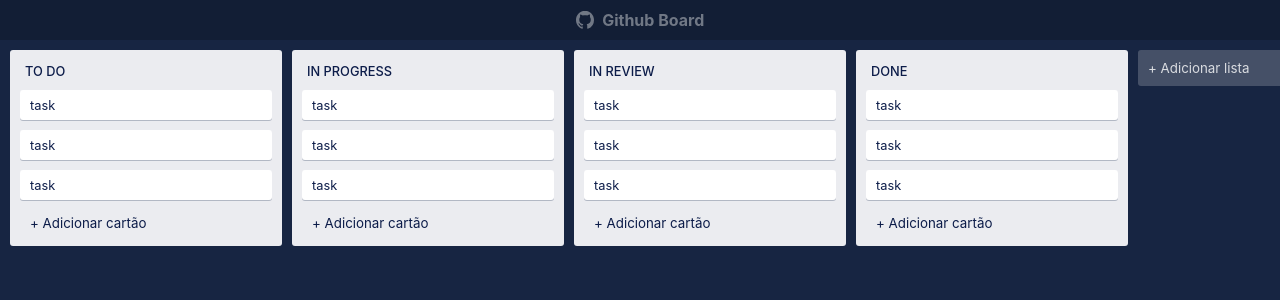
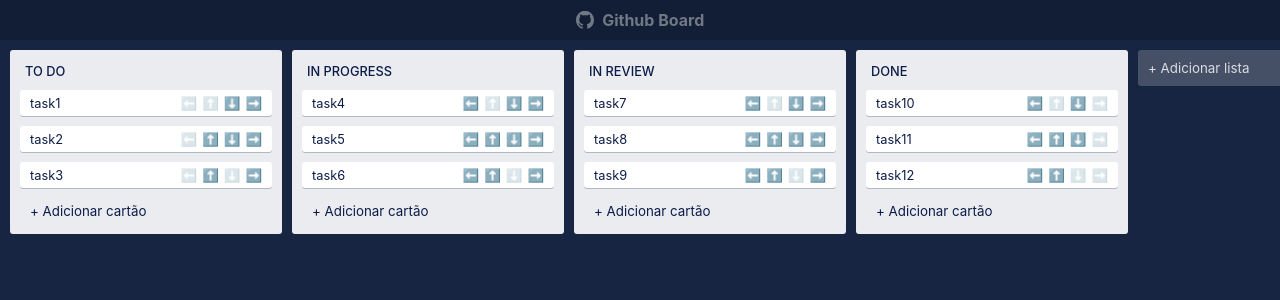
Before and after one commit to sharoneh/github-board, a React (Create React App) app: page / in a window 1280 px wide. Shown: the top 300 px of the page. Built offline with nearby package versions, Linux system fonts and the light colour scheme.

Commit message:
card actions fixes

```diff
--- a/package.json
+++ b/package.json
@@ -6,6 +6,8 @@
     "@testing-library/jest-dom": "^5.11.4",
     "@testing-library/react": "^11.1.0",
     "@testing-library/user-event": "^12.1.10",
+    "array-move": "^3.0.1",
+    "immutability-helper": "^3.1.1",
     "node-sass": "^5.0.0",
     "prop-types": "^15.7.2",
     "react": "^17.0.1",
@@ -13,6 +15,7 @@
     "react-redux": "^7.2.2",
     "react-scripts": "4.0.3",
     "redux": "^4.0.5",
+    "redux-thunk": "^2.3.0",
     "web-vitals": "^1.0.1"
   },
   "scripts": {
@@ -44,6 +47,7 @@
     "eslint-config-prettier": "^8.1.0",
     "eslint-plugin-prettier": "^3.3.1",
     "eslint-plugin-react": "^7.22.0",
-    "prettier": "^2.2.1"
+    "prettier": "^2.2.1",
+    "redux-logger": "^3.0.6"
   }
 }
--- a/src/components/App.js
+++ b/src/components/App.js
@@ -3,7 +3,6 @@
 
 import Header from './Header'
 import List from './List'
-import Card from './Card'
 import '../styles/App.scss'
 
 function App({ lists }) {
@@ -13,11 +12,12 @@
 
       <div className="board">
         {lists.map(({ title, tasks }, listIndex) => (
-          <List title={title} key={`list#${listIndex}`} index={listIndex}>
-            {tasks.map((task, taskIndex) => (
-              <Card title={task} key={`list#${listIndex}-card#${taskIndex}`} />
-            ))}
-          </List>
+          <List
+            title={title}
+            key={`list#${listIndex}`}
+            index={listIndex}
+            tasks={tasks}
+          />
         ))}
 
         <List />
--- a/src/components/Card.js
+++ b/src/components/Card.js
@@ -1,16 +1,70 @@
 import PropTypes from 'prop-types'
+import { connect } from 'react-redux'
+import { moveTaskInList, moveTaskToList } from '../redux/BoardReducer'
 import '../styles/Card.scss'
 
-const Card = ({ title }) => {
+const Card = ({
+  title,
+  listIndex,
+  taskIndex,
+  moveTaskInList,
+  moveTaskToList,
+  lists,
+}) => {
+  const list = lists[listIndex]
+
   return (
     <div className="card">
       <span>{title}</span>
+
+      <div className="actions">
+        <button
+          onClick={() => moveTaskToList(taskIndex, listIndex, listIndex - 1)}
+          className="back"
+          disabled={listIndex === 0}
+        >
+          ⬅️
+        </button>
+
+        <button
+          onClick={() => moveTaskInList(listIndex, taskIndex, taskIndex - 1)}
+          className="up"
+          disabled={taskIndex === 0}
+        >
+          ⬆️
+        </button>
+
+        <button
+          onClick={() => moveTaskInList(listIndex, taskIndex, taskIndex + 1)}
+          className="down"
+          disabled={taskIndex === list.tasks.length - 1}
+        >
+          ⬇️
+        </button>
+
+        <button
+          onClick={() => moveTaskToList(taskIndex, listIndex, listIndex + 1)}
+          className="forward"
+          disabled={listIndex === lists.length - 1}
+        >
+          ➡️
+        </button>
+      </div>
     </div>
   )
 }
 
 Card.propTypes = {
   title: PropTypes.string,
+  listIndex: PropTypes.number.isRequired,
+  taskIndex: PropTypes.number.isRequired,
+  moveTaskInList: PropTypes.func.isRequired,
+  moveTaskToList: PropTypes.func.isRequired,
+  lists: PropTypes.array.isRequired,
 }
 
-export default Card
+const mapStateToProps = (state) => ({ lists: state.lists })
+
+export default connect(mapStateToProps, { moveTaskInList, moveTaskToList })(
+  Card,
+)
--- a/src/components/List.js
+++ b/src/components/List.js
@@ -1,43 +1,69 @@
 import { useState } from 'react'
 import { connect } from 'react-redux'
 import PropTypes from 'prop-types'
-import { addTask } from '../redux/store'
+import { addTask, addList } from '../redux/BoardReducer'
 import '../styles/List.scss'
+import Card from './Card'
 
-const List = ({ title, index, addTask, children }) => {
+const List = ({ title, index, addTask, addList, tasks }) => {
   const [editorActive, setEditorActive] = useState(false)
-  const [task, setTask] = useState('')
+  const [text, setText] = useState('')
 
-  const btnLabel = children ? 'Adicionar cartão' : 'Adicionar lista'
+  const btnLabel = tasks ? 'Adicionar cartão' : 'Adicionar lista'
 
   const cancel = () => {
     setEditorActive(false)
-    setTask('')
+    setText('')
   }
 
   const add = () => {
-    addTask(index, task)
-    setTask('')
+    if (tasks) {
+      addTask(index, text)
+    } else {
+      addList(text)
+      setEditorActive(false)
+    }
+
+    setText('')
+  }
+
+  const onType = (e) => {
+    if (e.key === 'Enter') add()
+    if (e.key === 'Escape') {
+      setText('')
+      setEditorActive(false)
+    }
   }
 
   return (
-    <div className={`list${children || editorActive ? '' : ' empty'}`}>
-      {children && (
+    <div className={`list${tasks || editorActive ? '' : ' empty'}`}>
+      {tasks && (
         <div className="list-header">
           <span className="list-title">{title}</span>
         </div>
       )}
 
-      <div className="list-content">{children}</div>
+      <div className="list-content">
+        {tasks &&
+          tasks.map((task, taskIndex) => (
+            <Card
+              listIndex={index}
+              taskIndex={taskIndex}
+              title={task}
+              key={`list#${index}taskCard#${taskIndex}`}
+            />
+          ))}
+      </div>
 
       <div className="list-content">
         {editorActive && (
           <>
             <textarea
-              value={task}
-              onChange={(e) => setTask(e.target.value)}
+              value={text}
+              onChange={(e) => setText(e.target.value)}
               className="card-editor"
-              rows={children ? 3 : 1}
+              rows={tasks ? 3 : 1}
+              onKeyDown={onType}
             />
 
             <div className="editor-actions">
@@ -68,10 +94,8 @@
   title: PropTypes.string,
   index: PropTypes.number,
   addTask: PropTypes.func.isRequired,
-  children: PropTypes.oneOfType([
-    PropTypes.arrayOf(PropTypes.node),
-    PropTypes.node,
-  ]),
+  addList: PropTypes.func.isRequired,
+  tasks: PropTypes.arrayOf(PropTypes.string),
 }
 
-export default connect(null, { addTask })(List)
+export default connect(null, { addTask, addList })(List)
--- /dev/null
+++ b/src/redux/BoardReducer.js
@@ -0,0 +1,77 @@
+import move from 'array-move'
+import update from 'immutability-helper'
+
+const INITIAL_STATE = {
+  lists: [
+    { title: 'TO DO', tasks: ['task1', 'task2', 'task3'] },
+    {
+      title: 'IN PROGRESS',
+      tasks: ['task4', 'task5', 'task6'],
+    },
+    {
+      title: 'IN REVIEW',
+      tasks: ['task7', 'task8', 'task9'],
+    },
+    { title: 'DONE', tasks: ['task10', 'task11', 'task12'] },
+  ],
+}
+
+// action types
+export const SET_LISTS = 'SET_LISTS'
+
+// actions
+export const addTask = (listIndex, task) => {
+  return (dispatch, getState) => {
+    let lists = [...getState().lists]
+
+    lists[listIndex].tasks = update(lists[listIndex].tasks, { $push: [task] })
+
+    dispatch({ type: SET_LISTS, payload: lists })
+  }
+}
+
+export const addList = (title) => {
+  return (dispatch, getState) => {
+    let lists = [...getState().lists]
+
+    lists = update(lists, { $push: [{ title, tasks: [] }] })
+
+    dispatch({ type: SET_LISTS, payload: lists })
+  }
+}
+
+export const moveTaskInList = (listIndex, from, to) => {
+  return (dispatch, getState) => {
+    let lists = [...getState().lists]
+
+    lists[listIndex].tasks = move(lists[listIndex].tasks, from, to)
+
+    dispatch({ type: SET_LISTS, payload: lists })
+  }
+}
+
+export const moveTaskToList = (taskIndex, from, to) => {
+  return (dispatch, getState) => {
+    let lists = [...getState().lists]
+
+    const task = lists[from].tasks[taskIndex]
+
+    lists[from].tasks = update(lists[from].tasks, { $splice: [[taskIndex, 1]] })
+    lists[to].tasks = update(lists[to].tasks, { $push: [task] })
+
+    dispatch({ type: SET_LISTS, payload: lists })
+  }
+}
+
+const BoardReducer = (state = INITIAL_STATE, action) => {
+  const { type, payload } = action
+
+  switch (type) {
+    case SET_LISTS:
+      return { ...state, lists: payload }
+    default:
+      return state
+  }
+}
+
+export default BoardReducer
--- a/src/redux/store.js
+++ b/src/redux/store.js
@@ -1,68 +1,15 @@
-import { createStore } from 'redux'
+import { createStore, applyMiddleware } from 'redux'
+import thunk from 'redux-thunk'
+import logger from 'redux-logger'
+import BoardReducer from './BoardReducer'
 
-const INITIAL_STATE = {
-  lists: [
-    { title: 'TO DO', tasks: ['task', 'task', 'task'], editorActive: false },
-    {
-      title: 'IN PROGRESS',
-      tasks: ['task', 'task', 'task'],
-      editorActive: false,
-    },
-    {
-      title: 'IN REVIEW',
-      tasks: ['task', 'task', 'task'],
-      editorActive: false,
-    },
-    { title: 'DONE', tasks: ['task', 'task', 'task'], editorActive: false },
-  ],
+let middleware = [thunk]
+
+// eslint-disable-next-line
+if (process.env.NODE_ENV !== 'production') {
+  middleware.push(logger)
 }
 
-// action types
-export const ADD_TASK = 'ADD_TASK'
-export const ADD_LIST = 'ADD_LIST'
-
-// actions
-export const addTask = (listIndex, task) => {
-  return {
-    type: ADD_TASK,
-    payload: { listIndex, task },
-  }
-}
-
-export const addList = (title) => {
-  return {
-    type: ADD_LIST,
-    payload: title,
-  }
-}
-
-const BoardReducer = (state = INITIAL_STATE, action) => {
-  let newLists = [...state.lists]
-  const { payload } = action
-
-  switch (action.type) {
-    case ADD_TASK:
-      newLists[payload.listIndex] = {
-        ...state.lists[payload.listIndex],
-        tasks: [...state.lists[payload.listIndex].tasks, payload.task],
-      }
-
-      return {
-        ...state,
-        lists: newLists,
-      }
-    case ADD_LIST:
-      newLists.push({ title: payload, tasks: [] })
-
-      return {
-        ...state,
-        lists: newLists,
-      }
-    default:
-      return state
-  }
-}
-
-const store = createStore(BoardReducer)
+const store = createStore(BoardReducer, applyMiddleware(...middleware))
 
 export default store
--- a/src/styles/Card.scss
+++ b/src/styles/Card.scss
@@ -4,10 +4,13 @@
   background-color: white;
   margin-bottom: 10px;
   cursor: pointer;
-  padding: 4px 10px 6px;
+  padding: 5px 10px;
   transition: ease .3s;
   border-radius: 3px;
   box-shadow: 0 1px 0 rgba(9, 30, 66, .25);
+  display: flex;
+  align-items: center;
+  justify-content: space-between;
 
   &:last-child {
     margin-bottom: 1px;
@@ -23,4 +26,18 @@
     color: $dark-blue;
     user-select: none;
   }
+
+  .actions {
+    display: flex;
+    align-items: center;
+
+    button {
+      border: none;
+      background: none;
+      padding: 0;
+      cursor: pointer;
+      outline: none;
+      margin-left: 5px;
+    }
+  }
 }
```
Also changed, not shown: 2 other files (tests, documents, lock files or other folders).
